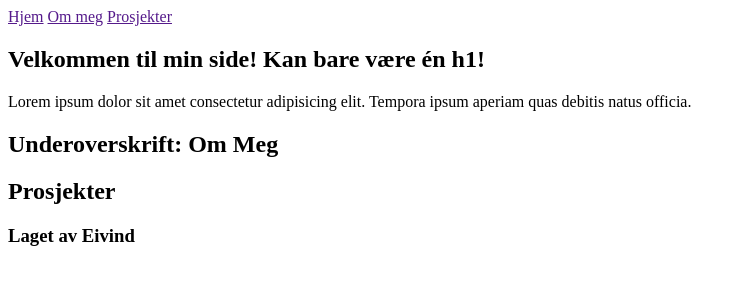
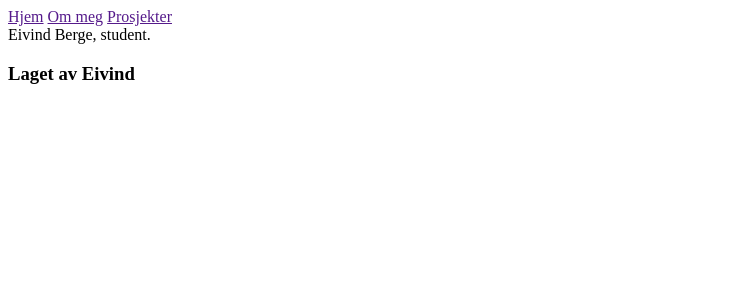
Before and after one commit to eivind-glodedata/introtilJavaScript, a website: page index.html in a window 1280 px wide. Shown: the whole page, without its empty margins (0-746 px from the left). Drawn offline with Linux system fonts and the light colour scheme.

Commit message:
første leksjon i JavaScript

```diff
--- a/index.html
+++ b/index.html
@@ -7,7 +7,7 @@
     <meta charset="UTF-8" />
     <meta name="viewport" content="width=device-width" />
     <link rel="stylesheet" href="styles.css" />
-    <script type="module" src="script.js"></script>
+    <script defer type="module" src="script.js"></script>
   </head>
 
   <!-- body body det som skal synes -->
@@ -22,19 +22,7 @@
     </header>
 
     <main>
-      <section>
-        <h1>Velkommen til min side! Kan bare være én h1!</h1>
-        <p>
-          Lorem ipsum dolor sit amet consectetur adipisicing elit. Tempora ipsum
-          aperiam quas debitis natus officia.
-        </p>
-      </section>
-      <section>
-        <h2>Underoverskrift: Om Meg</h2>
-      </section>
-      <section>
-        <h2>Prosjekter</h2>
-      </section>
+    <h1>Åne inspiser for å se console</h1>
     </main>
 
     <footer>
--- a/script.js
+++ b/script.js
@@ -1 +1,60 @@
-console.log('Hello!');
+// Datatypes
+//primitive:
+
+//  string, number, boolean
+// let = kan bytte verdi
+// const = kan ikke bytte verdi
+// var = utdatert let eller const
+
+let userName = "Eivind";
+console.log(userName);
+userName = "nyttnavnredeklarert"
+console.log(userName);
+console.log(typeof userName);
+
+let userAge = 46;
+console.log(userAge);
+console.log(typeof userAge);
+
+let isPresent = true;
+console.log(isPresent);
+console.log(typeof isPresent);
+
+const firstName = "Eivind";
+// firstName = "julius"; -- kan ikke sette nytt navn på konst
+console.log(firstName);
+
+const lastName = "Berge";
+
+// variable chaining med +
+let fullName = firstName + " " + lastName + "!";
+console.log(fullName);
+
+//template litteral
+fullName = `${firstName} ${lastName}!!`;
+console.log(fullName);
+
+const num1 = "10";
+const num2 = "10";
+const sum = num1 + num2;
+console.log(sum);
+console.log(typeof sum);
+
+//non-primitive datatypes
+// function = en blokk med kode som kjøre samtidig
+// array = en liste av data
+// object = key:value liste av data
+
+function businessCard() {
+    // local scope kun i funksjonen
+    console.log("Hei fra inni en funksjon");
+    let navn = "Eivind";
+    let firstName = "Eivind";
+    let lastName = "Berge";
+    const tittel = "student";
+    console.log(`${firstName} ${lastName}, ${tittel}.`)
+    const main = document.querySelector("main");
+    main.textContent = `${firstName} ${lastName}, ${tittel}.`;
+}
+
+businessCard();
```
Also changed, not shown: 1 other file.
